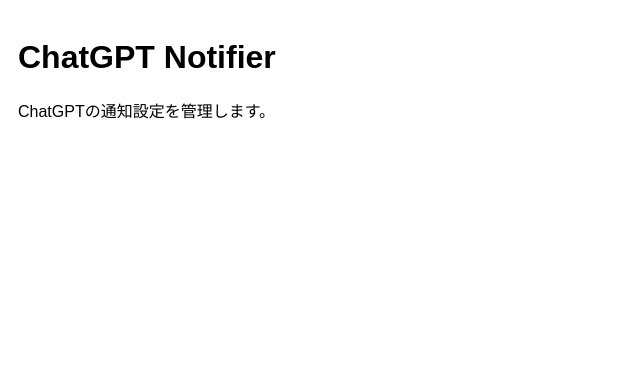
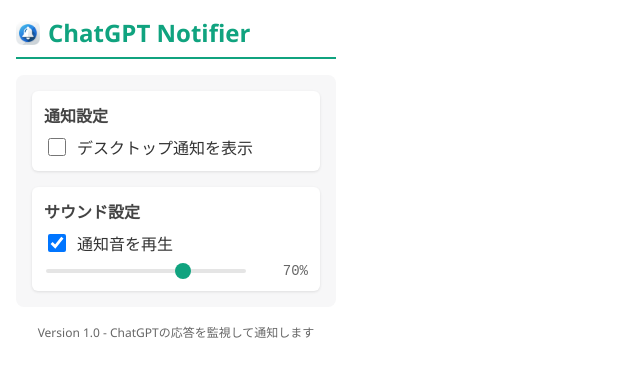
Before and after one commit to oh-yeah-sea-kit2/chatgpt-notifier, a website built with webpack: page popup.html in a window 1280 px wide. Shown: the whole page, without its empty margins (0-640 px from the left). Built offline with nearby package versions, Linux system fonts and the light colour scheme; some packages are replaced by stand-ins of ours; files whose address does not match are found by name.

Commit message:
設置画面を追加

```diff
--- a/popup.html
+++ b/popup.html
@@ -4,11 +4,144 @@
   <meta charset="UTF-8">
   <title>ChatGPT Notifier</title>
   <style>
-    body { font-family: Arial, sans-serif; padding: 10px; }
+    body {
+      font-family: 'Segoe UI', 'Yu Gothic UI', sans-serif;
+      padding: 16px;
+      width: 320px;
+      margin: 0;
+      color: #333;
+    }
+
+    h1 {
+      font-size: 1.5em;
+      margin: 0 0 16px 0;
+      padding-bottom: 8px;
+      border-bottom: 2px solid #10a37f;
+      color: #10a37f;
+      display: flex;
+      align-items: center;
+      gap: 8px;
+    }
+
+    .icon {
+      width: 24px;
+      height: 24px;
+    }
+
+    .setting-container {
+      background: #f7f7f8;
+      border-radius: 8px;
+      padding: 16px;
+    }
+
+    .setting-item {
+      margin: 16px 0;
+      padding: 12px;
+      background: white;
+      border-radius: 6px;
+      box-shadow: 0 1px 3px rgba(0,0,0,0.1);
+    }
+
+    .setting-item:first-child {
+      margin-top: 0;
+    }
+
+    .setting-item:last-child {
+      margin-bottom: 0;
+    }
+
+    .setting-header {
+      font-weight: bold;
+      margin-bottom: 8px;
+      color: #444;
+    }
+
+    label {
+      display: flex;
+      align-items: center;
+      gap: 8px;
+      cursor: pointer;
+    }
+
+    input[type="checkbox"] {
+      width: 18px;
+      height: 18px;
+      cursor: pointer;
+    }
+
+    .volume-control {
+      display: flex;
+      align-items: center;
+      gap: 12px;
+      margin-top: 8px;
+    }
+
+    input[type="range"] {
+      flex-grow: 1;
+      height: 4px;
+      -webkit-appearance: none;
+      background: #e5e5e5;
+      border-radius: 2px;
+      cursor: pointer;
+    }
+
+    input[type="range"]::-webkit-slider-thumb {
+      -webkit-appearance: none;
+      width: 16px;
+      height: 16px;
+      background: #10a37f;
+      border-radius: 50%;
+      cursor: pointer;
+    }
+
+    #volumeValue {
+      min-width: 48px;
+      text-align: right;
+      font-family: monospace;
+      font-size: 14px;
+      color: #666;
+    }
+
+    .footer {
+      margin-top: 16px;
+      font-size: 12px;
+      color: #666;
+      text-align: center;
+    }
   </style>
 </head>
 <body>
-  <h1>ChatGPT Notifier</h1>
-  <p>ChatGPTの通知設定を管理します。</p>
+  <h1>
+    <img src="images/icon128.png" alt="icon" class="icon">
+    ChatGPT Notifier
+  </h1>
+
+  <div class="setting-container">
+    <div class="setting-item">
+      <div class="setting-header">通知設定</div>
+      <label>
+        <input type="checkbox" id="enableNotification">
+        デスクトップ通知を表示
+      </label>
+    </div>
+
+    <div class="setting-item">
+      <div class="setting-header">サウンド設定</div>
+      <label>
+        <input type="checkbox" id="enableSound">
+        通知音を再生
+      </label>
+      <div class="volume-control">
+        <input type="range" id="volume" min="0" max="100" value="70">
+        <span id="volumeValue">70%</span>
+      </div>
+    </div>
+  </div>
+
+  <div class="footer">
+    Version 1.0 - ChatGPTの応答を監視して通知します
+  </div>
+
+  <script src="dist/popup.js"></script>
 </body>
 </html>
--- a/src/background.js
+++ b/src/background.js
@@ -1,37 +1,24 @@
-// chrome.runtime.onInstalled.addListener(() => {
-//   // // 通知を作成
-//   // chrome.notifications.create('', {
-//   //   type: 'basic',
-//   //   iconUrl: 'icon.png',
-//   //   title: '通知テスト',
-//   //   message: '通知と音のテストです！'
-//   // }, (notificationId) => {
-//   //   console.log('通知ID: ', notificationId);
-
-//   //   // TTSを使用して音声を再生
-//   //   chrome.tts.speak('通知が届きました', {
-//   //     lang: 'ja-JP',
-//   //     rate: 1.0,
-//   //     pitch: 1.0,
-//   //     volume: 1.0
-//   //   });
-//   // });
-// });
-
 chrome.runtime.onMessage.addListener((message) => {
   console.log('Background: メッセージを受信:', message);
 
   if (message.type === 'SHOW_NOTIFICATION') {
-    // 通知を表示
+    // デフォルト設定を変更
+    chrome.storage.sync.get({
+      enableNotification: false,  // デフォルトでオフ
+      enableSound: true,         // デフォルトでオン
+      volume: 70                 // デフォルトで70%
+    }, (items) => {
+      if (items.enableNotification) {
         chrome.notifications.create('', {
           type: 'basic',
           iconUrl: chrome.runtime.getURL('images/icon128.png'),
           title: message.payload.title,
           message: message.payload.message,
-      silent: true  // システムの通知音を無効化
+          silent: true
         });
+      }
 
-    // Content Scriptに音声再生を指示
+      if (items.enableSound) {
         chrome.tabs.query({active: true, currentWindow: true}, function(tabs) {
           if (tabs[0]) {
             chrome.tabs.sendMessage(tabs[0].id, {
@@ -41,3 +28,5 @@
         });
       }
     });
+  }
+});
--- /dev/null
+++ b/src/popup.js
@@ -0,0 +1,40 @@
+document.addEventListener('DOMContentLoaded', () => {
+  const notificationCheckbox = document.getElementById('enableNotification');
+  const soundCheckbox = document.getElementById('enableSound');
+  const volumeSlider = document.getElementById('volume');
+  const volumeValue = document.getElementById('volumeValue');
+
+  // デフォルト設定を変更
+  chrome.storage.sync.get({
+    enableNotification: false,  // デフォルトでオフ
+    enableSound: true,         // デフォルトでオン
+    volume: 70                 // デフォルトで70%
+  }, (items) => {
+    notificationCheckbox.checked = items.enableNotification;
+    soundCheckbox.checked = items.enableSound;
+    volumeSlider.value = items.volume;
+    volumeValue.textContent = `${items.volume}%`;
+  });
+
+  // 設定の変更を保存
+  notificationCheckbox.addEventListener('change', () => {
+    chrome.storage.sync.set({
+      enableNotification: notificationCheckbox.checked
+    });
+  });
+
+  soundCheckbox.addEventListener('change', () => {
+    chrome.storage.sync.set({
+      enableSound: soundCheckbox.checked
+    });
+  });
+
+  // 音量の変更を処理
+  volumeSlider.addEventListener('input', () => {
+    const value = volumeSlider.value;
+    volumeValue.textContent = `${value}%`;
+    chrome.storage.sync.set({
+      volume: Number(value)
+    });
+  });
+});
--- a/webpack.config.js
+++ b/webpack.config.js
@@ -4,7 +4,7 @@
   entry: {
     background: path.join(__dirname, "src/background.js"),
     content: path.join(__dirname, "src/content.js"),
-    // option: path.join(__dirname, "src/option.js")
+    popup: path.join(__dirname, "src/popup.js")
   },
   output: {
     path: path.resolve(__dirname, 'dist'), // 出力先ディレクトリ
```
Also changed, not shown: src/monitorButtons.js (+8 -3 lines), manifest.json. Lines whose indentation alone changed are shown as unchanged.
